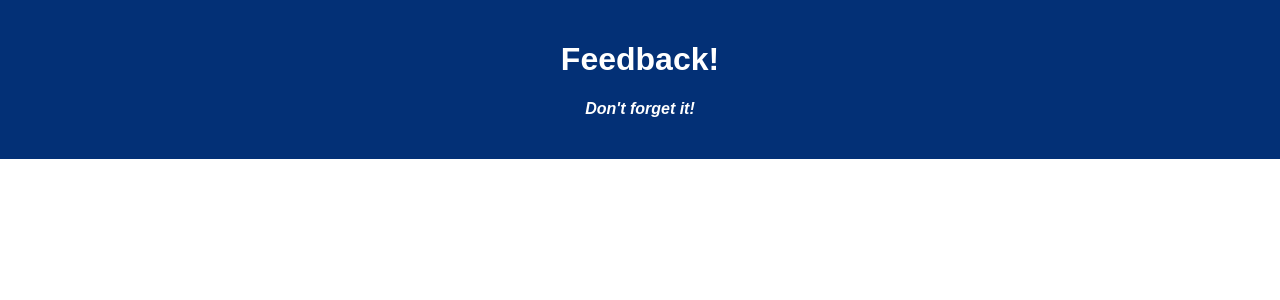
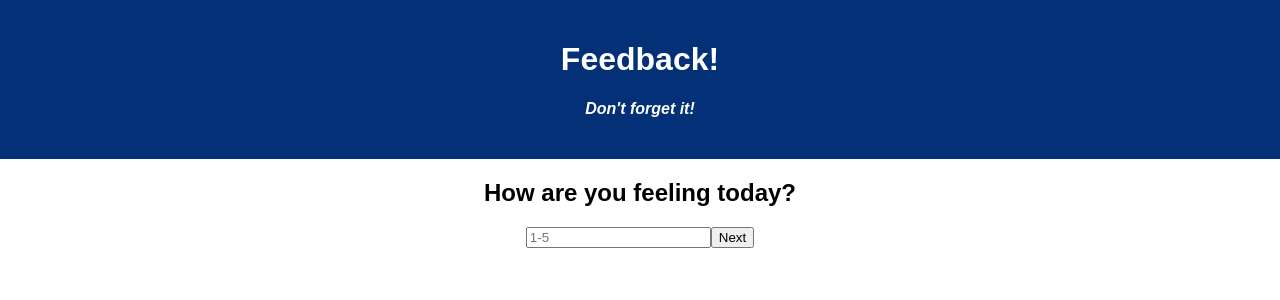
Before and after one commit to dustymeyers/redux-feedback-loop, a React (Create React App) app: page / in a window 1280 px wide. Shown: the top 300 px of the page. Built offline with nearby package versions, Linux system fonts and the light colour scheme.

Commit message:
setup FeelingRating, imported into App for testing

```diff
--- a/src/components/App/App.jsx
+++ b/src/components/App/App.jsx
@@ -1,6 +1,10 @@
 import React from 'react';
 import axios from 'axios';
 import './App.css';
+
+// Components (User "views")
+import FeelingRating from '../FeelingRating/FeelingRating';
+
 
 function App() {
 
@@ -10,6 +14,7 @@ function App() {
         <h1 className='App-title'>Feedback!</h1>
         <h4>Don't forget it!</h4>
       </header>
+      <FeelingRating />
     </div>
   );
 }
--- /dev/null
+++ b/src/components/FeelingRating/FeelingRating.jsx
@@ -0,0 +1,14 @@
+function FeelingRating(){
+  return(
+    <>
+      <h2>How are you feeling today?</h2>
+      <form>
+        <input type="number" placeholder="1-5" max="5" />
+        {/* TODO - history.push to Understanding */}
+        <button>Next</button>
+      </form>
+    </>
+  );
+}
+
+export default FeelingRating;
```
